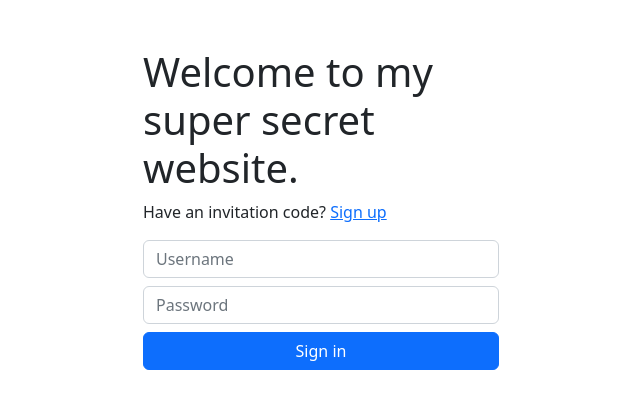
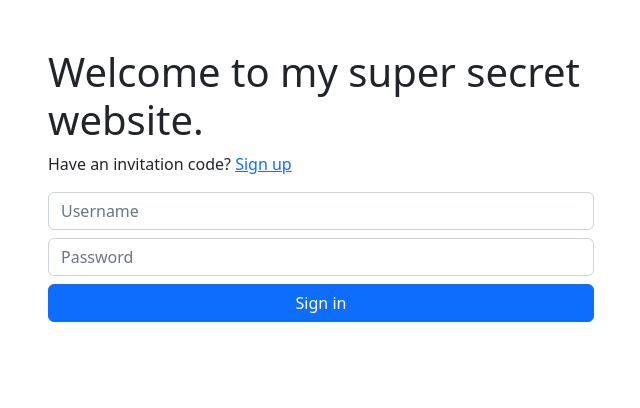
Before and after one commit to luig0/email-summary, a Next.js app: page / in a window 1280 px wide. Shown: the top 408 px of the page, without its empty margins (319-959 px from the left). Built offline with nearby package versions, Linux system fonts and the light colour scheme.

Commit message:
expanded middle column

```diff
--- a/src/pages/index.tsx
+++ b/src/pages/index.tsx
@@ -165,14 +165,8 @@ const App = (props: AppProps) => {
     <Container className="mt-5">
       <Row>
         <Col></Col>
-        <Col>
+        <Col xs={6}>
           <h1>Welcome to my super secret website.</h1>
-        </Col>
-        <Col></Col>
-      </Row>
-      <Row>
-        <Col></Col>
-        <Col>
           {!showRegistrationForm && <LoginForm setShowRegistrationForm={setShowRegistrationForm} />}
           {showRegistrationForm && <RegistrationForm setShowRegistrationForm={setShowRegistrationForm} />}
         </Col>
```
